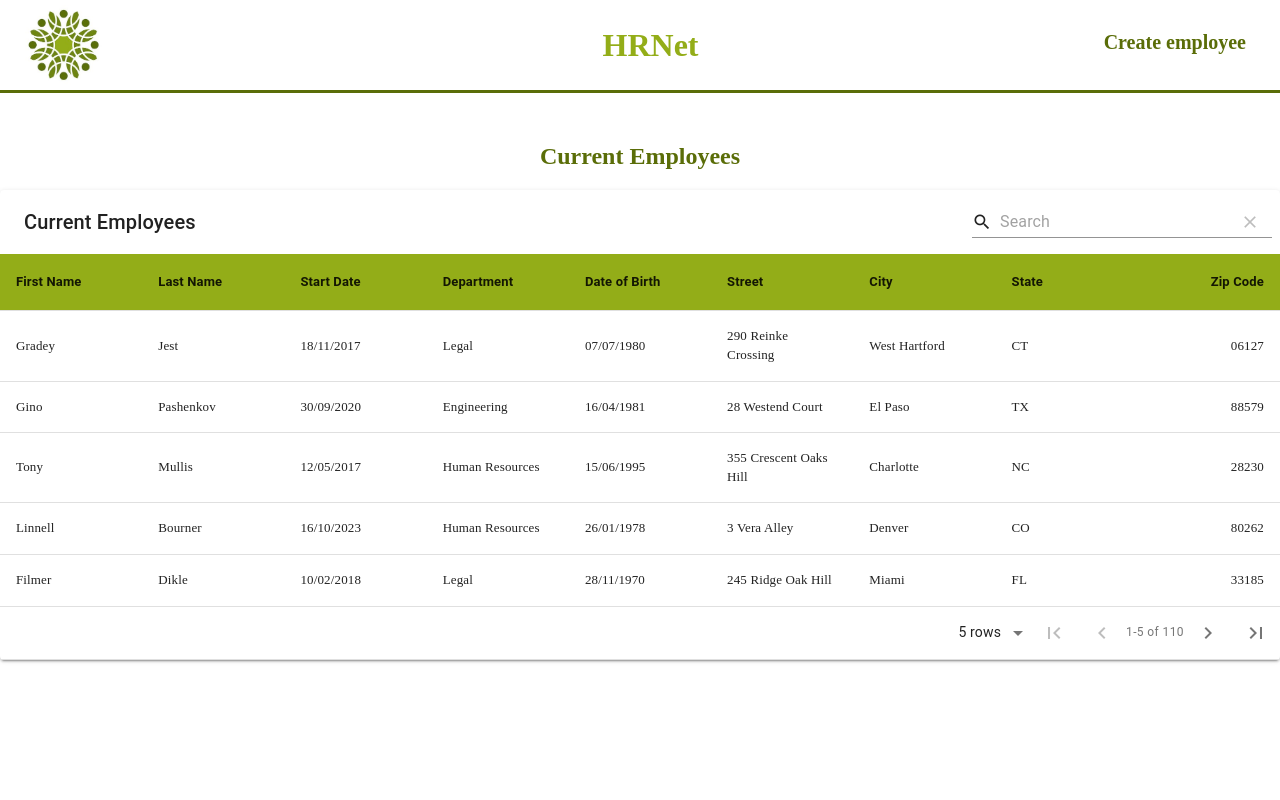
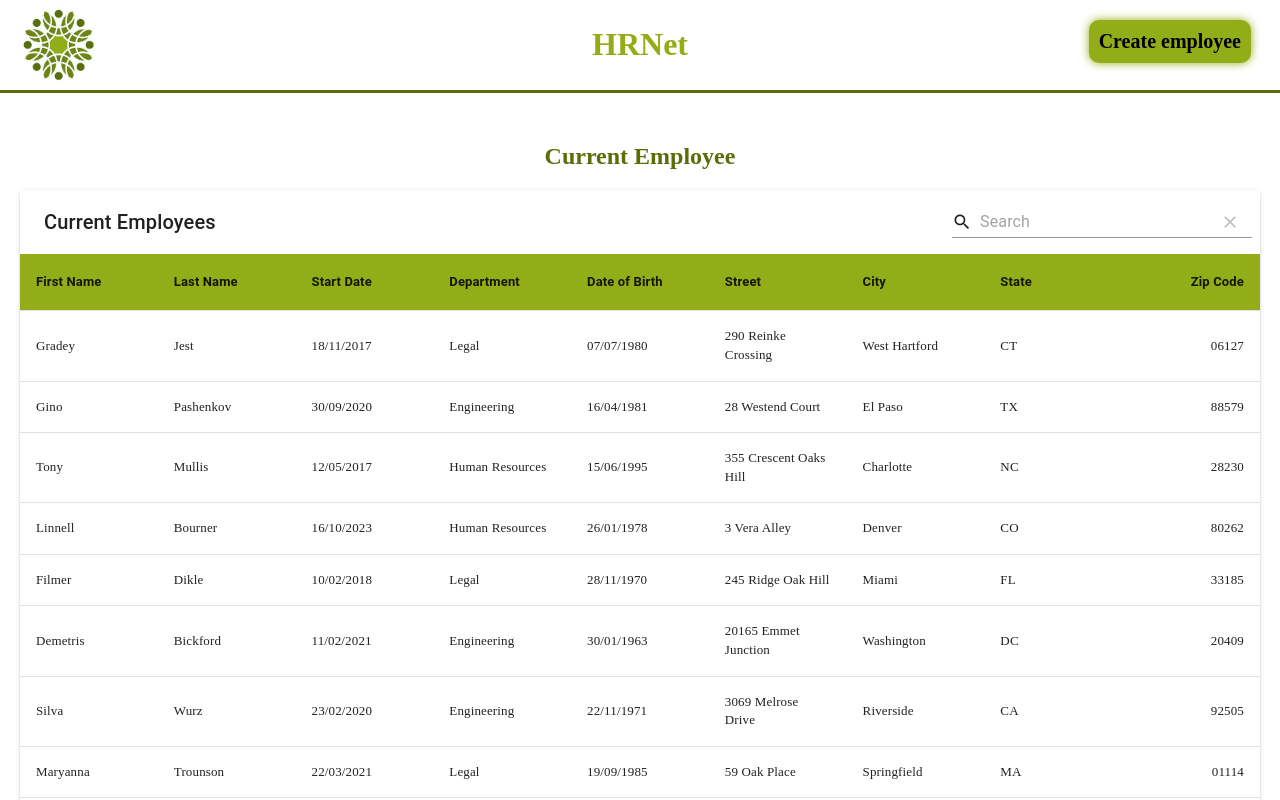
Before and after one commit to LoicFmi/LoicFayemi_14_18082023, a React (Create React App) app: page / in a window 1280 px wide. Shown: the top 800 px of the page. Built offline with nearby package versions, Linux system fonts and the light colour scheme.

Commit message:
css change for modal default style

```diff
--- a/package.json
+++ b/package.json
@@ -13,7 +13,7 @@
     "jspdf": "^2.5.1",
     "jspdf-autotable": "^3.7.0",
     "material-table": "^1.63.0",
-    "modal-library-lfmi": "file:../../modal-library/modal-library-lfmi-0.3.25.tgz",
+    "modal-library-lfmi": "file:../../modal-library/modal-library-lfmi-0.3.27.tgz",
     "react": "^18.2.0",
     "react-datepicker": "^4.21.0",
     "react-dom": "^18.2.0",
--- a/src/components/Header.jsx
+++ b/src/components/Header.jsx
@@ -10,12 +10,15 @@ export default function Header() {
       <h1 className="title">HRNet</h1>
       <nav className="nav">
         <Link
-          className={location.pathname === '/Create' ? 'inactive' : ''}
+          className={location.pathname === '/Create' ? 'inactive' : 'swap-page'}
           to="/Create"
         >
           Create employee
         </Link>
-        <Link className={location.pathname === '/' ? 'inactive' : ''} to="/">
+        <Link
+          className={location.pathname === '/' ? 'inactive' : 'swap-page '}
+          to="/"
+        >
           Current employees
         </Link>
       </nav>
--- /dev/null
+++ b/src/components/Table.jsx
@@ -0,0 +1,86 @@
+import React from 'react';
+import MaterialTable from 'material-table';
+import employees from '../data/Employees.json';
+
+export default function Table() {
+  const { useState } = React;
+  const [selectedRow, setSelectedRow] = useState(null);
+  let employeesList =
+    JSON.parse(window.localStorage.getItem('employeesList')) || employees;
+  return (
+    <MaterialTable
+      title="Current Employees"
+      columns={[
+        {
+          title: 'First Name',
+          field: 'firstname',
+          type: 'text',
+          width: '12%',
+        },
+        {
+          title: 'Last Name',
+          field: 'lastname',
+          type: 'text',
+          width: '12%',
+        },
+        {
+          title: 'Start Date',
+          field: 'startdate',
+          type: 'date',
+          width: '11%',
+          customSort: (a, b) =>
+            new Date(...a.startdate.split('/').reverse()) -
+            new Date(...b.startdate.split('/').reverse()),
+        },
+        {
+          title: 'Department',
+          field: 'department',
+          type: 'text',
+          width: '12%',
+        },
+        {
+          title: 'Date of Birth',
+          field: 'birthdate',
+          type: 'date',
+          width: '11%',
+          customSort: (a, b) =>
+            new Date(...a.birthdate.split('/').reverse()) -
+            new Date(...b.birthdate.split('/').reverse()),
+        },
+        {
+          title: 'Street',
+          field: 'street',
+          type: 'text',
+        },
+        { title: 'City', field: 'city', type: 'text', width: '12%' },
+        { title: 'State', field: 'state', type: 'text', width: '5%' },
+        {
+          title: 'Zip Code',
+          field: 'zipcode',
+          type: 'numeric',
+          width: '10%',
+        },
+      ]}
+      data={employeesList}
+      onRowClick={(evt, selectedRow) =>
+        setSelectedRow(selectedRow.tableData.id)
+      }
+      options={{
+        rowStyle: (rowData) => ({
+          backgroundColor:
+            selectedRow === rowData.tableData.id ? 'lightgrey' : '#FFF',
+          fontSize: '13px',
+          height: '50px',
+        }),
+        pageSize: 10,
+        pageSizeOptions: [10, 20, 50],
+        tableLayout: 'fixed',
+        headerStyle: {
+          backgroundColor: '#93ad18',
+          fontWeight: 'bold',
+          fontSize: '13px',
+        },
+      }}
+    />
+  );
+}
--- a/src/components/form.jsx
+++ b/src/components/form.jsx
@@ -62,18 +62,6 @@ export default function Form(showModal) {
     newEmployee.state = state.value;
     newEmployee.zipcode = zipCode;
 
-    // if (
-    //   firstName
-    //   // firstName &&
-    //   // lastName &&
-    //   // startDate &&
-    //   // department &&
-    //   // birthDate &&
-    //   // street &&
-    //   // city &&
-    //   // state &&
-    //   // zipCode
-    // ) {
     employeesList.push(newEmployee);
 
     localStorage.setItem('employeesList', JSON.stringify(employeesList));
@@ -117,16 +105,11 @@ export default function Form(showModal) {
         showIcon
         dateFormat="dd/MM/yyyy"
         renderCustomHeader={({ date, changeYear, changeMonth }) => (
-          <div
-            style={{
-              margin: 10,
-              display: 'flex',
-              justifyContent: 'center',
-            }}
-          >
+          <div className="datepicker-header">
             <select
               value={getYear(date)}
               onChange={({ target: { value } }) => changeYear(value)}
+              className="datepicker-select"
             >
               {years.map((option) => (
                 <option key={option} value={option}>
@@ -140,6 +123,7 @@ export default function Form(showModal) {
               onChange={({ target: { value } }) =>
                 changeMonth(months.indexOf(value))
               }
+              className="datepicker-select"
             >
               {months.map((option) => (
                 <option key={option} value={option}>
@@ -161,16 +145,11 @@ export default function Form(showModal) {
         showIcon
         dateFormat="dd/MM/yyyy"
         renderCustomHeader={({ date, changeYear, changeMonth }) => (
-          <div
-            style={{
-              margin: 10,
-              display: 'flex',
-              justifyContent: 'center',
-            }}
-          >
+          <div className="datepicker-header">
             <select
               value={getYear(date)}
               onChange={({ target: { value } }) => changeYear(value)}
+              className="datepicker-select"
             >
               {years.map((option) => (
                 <option key={option} value={option}>
@@ -184,6 +163,7 @@ export default function Form(showModal) {
               onChange={({ target: { value } }) =>
                 changeMonth(months.indexOf(value))
               }
+              className="datepicker-select"
             >
               {months.map((option) => (
                 <option key={option} value={option}>
@@ -234,8 +214,8 @@ export default function Form(showModal) {
         <input
           id="zip-code"
           type="text"
-          // pattern="[0-9]{5}"
-          // maxLength={5}
+          pattern="[0-9]{5}"
+          maxLength={5}
           onChange={(e) => setZipCode(e.target.value)}
           value={zipCode}
           // required
--- a/src/pages/Home.jsx
+++ b/src/pages/Home.jsx
@@ -1,89 +1,11 @@
 import React from 'react';
-import MaterialTable from 'material-table';
-import employees from '../data/Employees.json';
+import Table from '../components/Table';
 
 export default function Home() {
-  const { useState } = React;
-  const [selectedRow, setSelectedRow] = useState(null);
-  let employeesList =
-    JSON.parse(window.localStorage.getItem('employeesList')) || employees;
   return (
     <div className="employees-list">
-      <h2 className="title">Current Employees</h2>
-      <div style={{ maxWidth: '100%' }}>
-        <MaterialTable
-          title="Current Employees"
-          columns={[
-            {
-              title: 'First Name',
-              field: 'firstname',
-              type: 'text',
-              width: '12%',
-            },
-            {
-              title: 'Last Name',
-              field: 'lastname',
-              type: 'text',
-              width: '12%',
-            },
-            {
-              title: 'Start Date',
-              field: 'startdate',
-              type: 'date',
-              width: '11%',
-              customSort: (a, b) =>
-                new Date(...a.startdate.split('/').reverse()) -
-                new Date(...b.startdate.split('/').reverse()),
-            },
-            {
-              title: 'Department',
-              field: 'department',
-              type: 'text',
-              width: '12%',
-            },
-            {
-              title: 'Date of Birth',
-              field: 'birthdate',
-              type: 'date',
-              width: '11%',
-              customSort: (a, b) =>
-                new Date(...a.birthdate.split('/').reverse()) -
-                new Date(...b.birthdate.split('/').reverse()),
-            },
-            {
-              title: 'Street',
-              field: 'street',
-              type: 'text',
-            },
-            { title: 'City', field: 'city', type: 'text', width: '12%' },
-            { title: 'State', field: 'state', type: 'text', width: '5%' },
-            {
-              title: 'Zip Code',
-              field: 'zipcode',
-              type: 'numeric',
-              width: '10%',
-            },
-          ]}
-          data={employeesList}
-          onRowClick={(evt, selectedRow) =>
-            setSelectedRow(selectedRow.tableData.id)
-          }
-          options={{
-            rowStyle: (rowData) => ({
-              backgroundColor:
-                selectedRow === rowData.tableData.id ? 'lightgrey' : '#FFF',
-              fontSize: '13px',
-            }),
-            pageSizeOptions: [5, 10, 20, 50],
-            tableLayout: 'fixed',
-            headerStyle: {
-              backgroundColor: '#93ad18',
-              fontWeight: 'bold',
-              fontSize: '13px',
-            },
-          }}
-        />
-      </div>
+      <h2 className="title">Current Employee</h2>
+      <Table />
     </div>
   );
 }
--- a/src/style/app.css
+++ b/src/style/app.css
@@ -4,42 +4,54 @@ body {
 
 header {
   display: flex;
-  justify-content: space-between;
+  justify-content: center;
   align-items: center;
   padding: 5px 20px;
   border-bottom: solid 3px #5a6d08;
 }
 
-.logo {
-  height: 80px;
+main {
+  display: flex;
+  flex-direction: column;
+  align-items: center;
+  margin: 0 20px;
 }
 
 h1 {
   color: #93ad18;
-  margin-left: 90px;
 }
 
+h2 {
+  color: #5a6d08;
+  margin-top: 50px;
+}
+
+.logo {
+  position: absolute;
+  left: 15px;
+  height: 80px;
+}
 .nav {
+  position: absolute;
+  right: 15px;
   display: flex;
   margin-bottom: 6px;
 }
 
 .nav a {
   font-weight: bold;
-  color: #5a6d08;
+  color: black;
+  background-color: #93ad18;
   text-decoration: none;
   margin-right: 14px;
+  padding: 10px 10px;
   font-size: 20px;
+  border-radius: 10px;
+  box-shadow: 0px 0px 10px #93ad18;
 }
 
 .inactive {
   display: none;
-}
-
-main {
-  display: flex;
-  flex-direction: column;
-  align-items: center;
 }
 
 .form {
@@ -52,11 +64,7 @@ main {
   display: flex;
   flex-direction: column;
   align-items: center;
-}
-
-h2 {
-  color: #5a6d08;
-  margin-top: 50px;
+  margin-bottom: 20px;
 }
 
 .container {
@@ -97,9 +105,21 @@ label {
   border-radius: 5px;
   border: none;
   font-size: 16px;
+  cursor: pointer;
 }
 
+.datepicker-header {
+  display: flex;
+  justify-content: center;
+}
 
+.datepicker-select {
+  margin: 5px;
+  width: 40%;
+  height: 25px;
+  border-radius: 4px;
+}
+/*
 .modal {
   position: fixed;
   top: 0;
@@ -170,6 +190,7 @@ label {
 
 .close-modal img{
   width: 20px;
+  cursor: pointer;
 }
 
 .display-block {
@@ -178,4 +199,4 @@ label {
 
 .display-none {
   display: none;
-}
+} */
```
Also changed, not shown: 1 other file (tests, documents, lock files or other folders).
